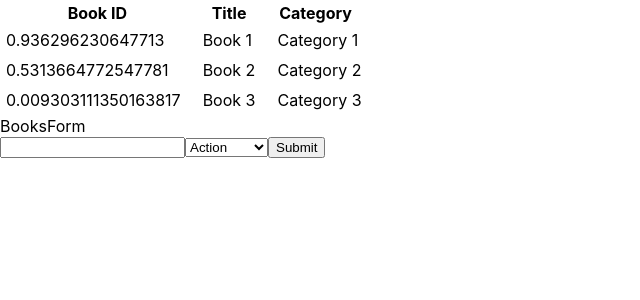
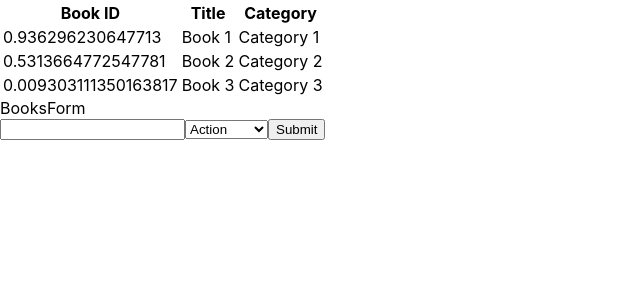
Before and after one commit to DcRonan/bookstore-react, a React (Create React App) app: page / in a window 1280 px wide. Shown: the top 300 px of the page, without its empty margins (0-640 px from the left). Built offline with nearby package versions, Linux system fonts and the light colour scheme.

Commit message:
Add propTypes to book component

```diff
--- a/src/components/Book.js
+++ b/src/components/Book.js
@@ -1,21 +1,23 @@
 import PropTypes from 'prop-types';
 
-const Book = props => {
-  const { id, title, category } = props;
-
-  return (
-    <tr>
-      <td>{id}</td>
-      <td>{title}</td>
-      <td>{category}</td>
-    </tr>
-  );
-};
+const Book = ({ book }) => (
+  <>
+    <td>{book.id}</td>
+    <td>{book.title}</td>
+    <td>{book.category}</td>
+  </>
+);
 
 export default Book;
 
-Book.PropTypes = {
-  id: PropTypes.number,
-  title: PropTypes.string,
-  category: PropTypes.string,
+Book.defaultProps = {
+  book: {},
 };
+
+Book.propTypes = {
+  book: PropTypes.shape({
+    id: PropTypes.number,
+    title: PropTypes.string,
+    category: PropTypes.string,
+  }),
+};
--- a/src/containers/BooksList.js
+++ b/src/containers/BooksList.js
@@ -17,15 +17,7 @@ const BooksList = () => {
         <tbody>
           {books.map(book => (
             <tr key={book.id}>
-              <td>
-                <Book id={book.id} />
-              </td>
-              <td>
-                <Book title={book.title} />
-              </td>
-              <td>
-                <Book category={book.category} />
-              </td>
+              <Book book={book} />
             </tr>
           ))}
         </tbody>
```
Also changed, not shown: 1 other file (tests, documents, lock files or other folders).
